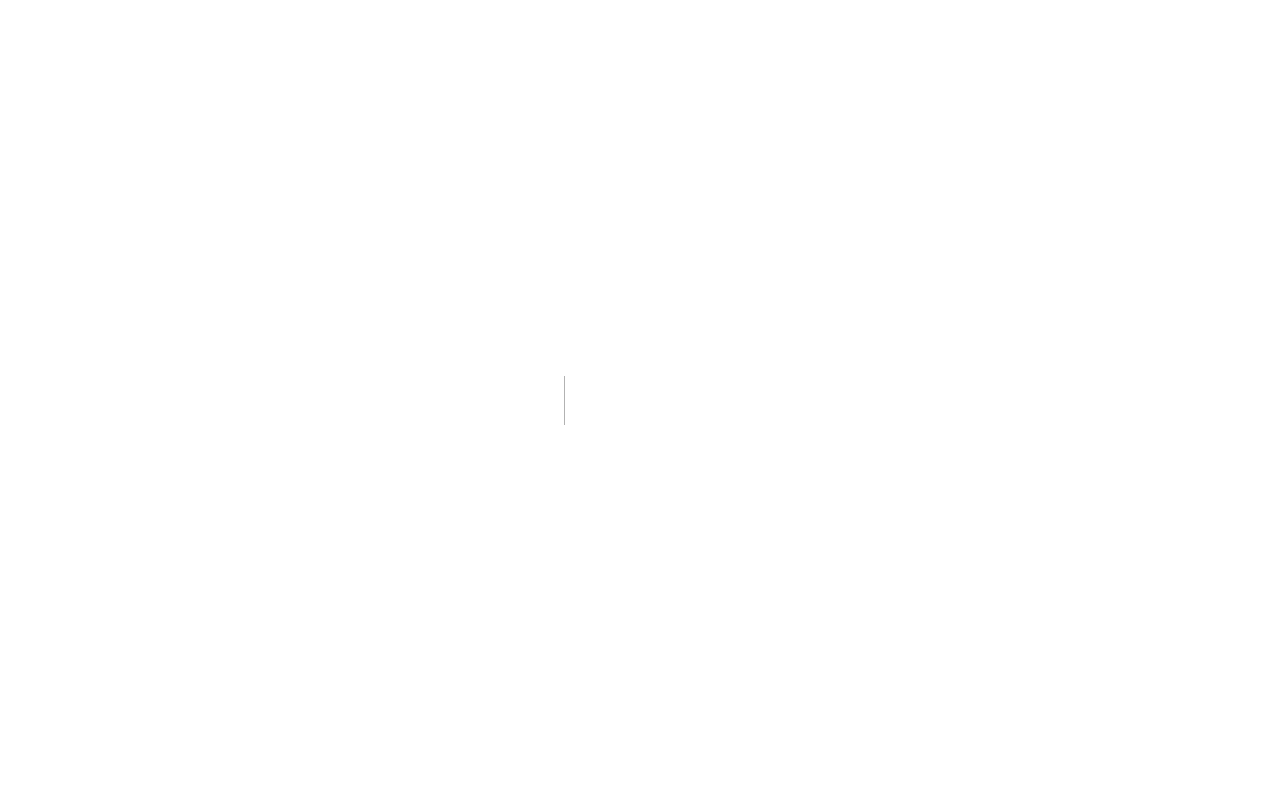
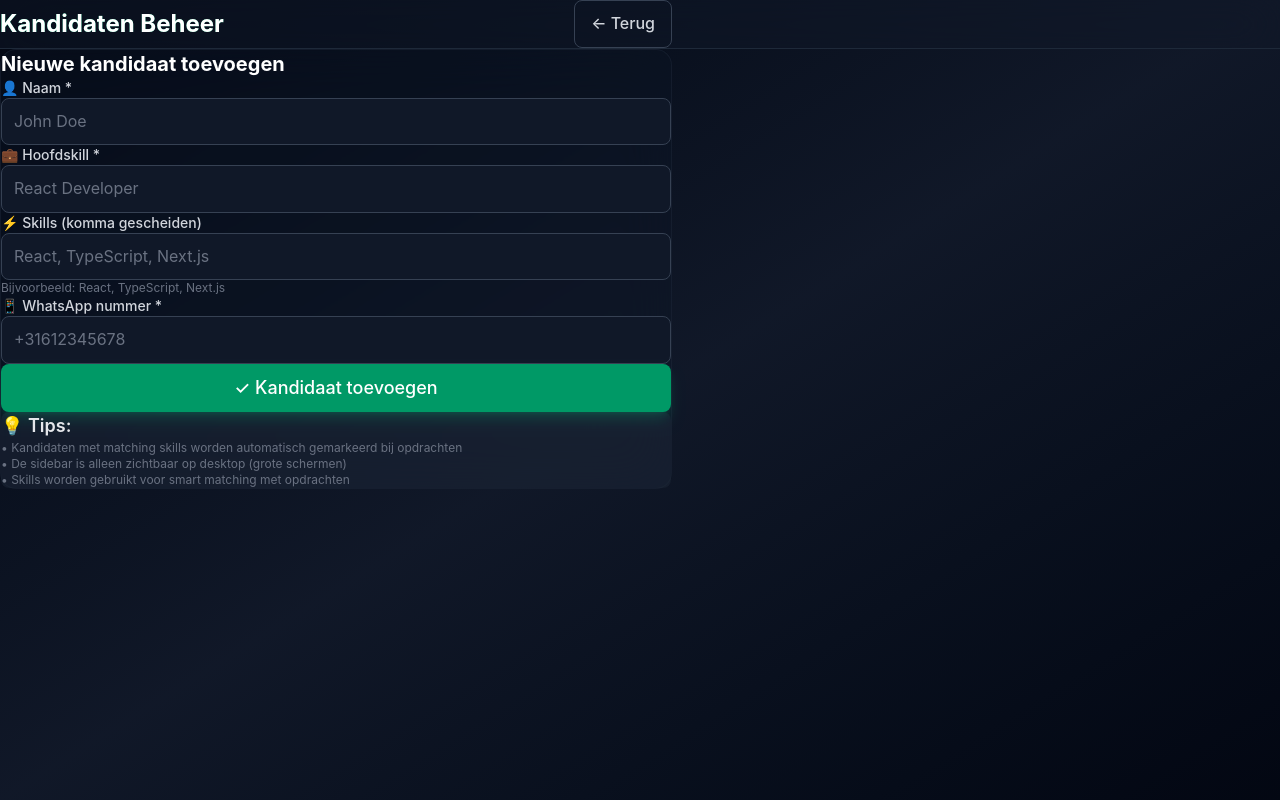
Before and after one commit to drprijkers-del/viavia, a Next.js app: page /kandidaten in a window 1280 px wide. Before the commit this address had no page. Built offline with nearby package versions, Linux system fonts and the light colour scheme.

Commit message:
Add kandidaten management page for testing

```diff
--- /dev/null
+++ b/app/kandidaten/page.tsx
@@ -0,0 +1,154 @@
+"use client";
+
+import { useState } from "react";
+import { createKandidaat, CreateKandidaat } from "@/app/actions/kandidaat";
+import Link from "next/link";
+
+export default function KandidatenPage() {
+  const [formData, setFormData] = useState({
+    naam: "",
+    hoofdskill: "",
+    skills: "",
+    whatsapp_nummer: "",
+  });
+  const [loading, setLoading] = useState(false);
+  const [message, setMessage] = useState("");
+
+  const handleSubmit = async (e: React.FormEvent) => {
+    e.preventDefault();
+    setLoading(true);
+    setMessage("");
+
+    const data: CreateKandidaat = {
+      naam: formData.naam,
+      hoofdskill: formData.hoofdskill,
+      skills: formData.skills.split(",").map(s => s.trim()).filter(s => s),
+      whatsapp_nummer: formData.whatsapp_nummer,
+    };
+
+    const result = await createKandidaat(data);
+
+    if (result.success) {
+      setMessage("✅ Kandidaat toegevoegd!");
+      setFormData({ naam: "", hoofdskill: "", skills: "", whatsapp_nummer: "" });
+    } else {
+      setMessage(`❌ ${result.error}`);
+    }
+
+    setLoading(false);
+  };
+
+  return (
+    <div className="min-h-screen bg-gradient-to-br from-gray-950 via-gray-900 to-gray-950">
+      <div className="border-b border-gray-800 bg-gray-900/50 backdrop-blur-xl">
+        <div className="max-w-2xl mx-auto px-4">
+          <div className="flex items-center justify-between py-4">
+            <h1 className="text-2xl font-bold bg-gradient-to-r from-emerald-400 to-emerald-600 bg-clip-text text-transparent">
+              Kandidaten Beheer
+            </h1>
+            <Link href="/">
+              <button className="btn btn-outline">← Terug</button>
+            </Link>
+          </div>
+        </div>
+      </div>
+
+      <div className="max-w-2xl mx-auto px-4 py-8">
+        <div className="glass rounded-2xl p-6">
+          <h2 className="text-xl font-bold text-white mb-4">Nieuwe kandidaat toevoegen</h2>
+
+          {message && (
+            <div className={`p-3 rounded-lg mb-4 ${
+              message.startsWith("✅")
+                ? "bg-emerald-500/20 border border-emerald-500/30 text-emerald-400"
+                : "bg-red-500/20 border border-red-500/30 text-red-400"
+            }`}>
+              {message}
+            </div>
+          )}
+
+          <form onSubmit={handleSubmit} className="space-y-4">
+            <div>
+              <label className="block text-sm font-medium mb-2 text-gray-300">
+                👤 Naam *
+              </label>
+              <input
+                type="text"
+                value={formData.naam}
+                onChange={(e) => setFormData({ ...formData, naam: e.target.value })}
+                className="input"
+                placeholder="John Doe"
+                required
+                disabled={loading}
+              />
+            </div>
+
+            <div>
+              <label className="block text-sm font-medium mb-2 text-gray-300">
+                💼 Hoofdskill *
+              </label>
+              <input
+                type="text"
+                value={formData.hoofdskill}
+                onChange={(e) => setFormData({ ...formData, hoofdskill: e.target.value })}
+                className="input"
+                placeholder="React Developer"
+                required
+                disabled={loading}
+              />
+            </div>
+
+            <div>
+              <label className="block text-sm font-medium mb-2 text-gray-300">
+                ⚡ Skills (komma gescheiden)
+              </label>
+              <input
+                type="text"
+                value={formData.skills}
+                onChange={(e) => setFormData({ ...formData, skills: e.target.value })}
+                className="input"
+                placeholder="React, TypeScript, Next.js"
+                disabled={loading}
+              />
+              <p className="text-xs text-gray-500 mt-1">
+                Bijvoorbeeld: React, TypeScript, Next.js
+              </p>
+            </div>
+
+            <div>
+              <label className="block text-sm font-medium mb-2 text-gray-300">
+                📱 WhatsApp nummer *
+              </label>
+              <input
+                type="tel"
+                value={formData.whatsapp_nummer}
+                onChange={(e) => setFormData({ ...formData, whatsapp_nummer: e.target.value })}
+                className="input"
+                placeholder="+31612345678"
+                required
+                disabled={loading}
+              />
+            </div>
+
+            <button
+              type="submit"
+              className="btn btn-primary w-full text-lg py-4"
+              disabled={loading}
+            >
+              {loading ? "Bezig..." : "✓ Kandidaat toevoegen"}
+            </button>
+          </form>
+
+          <div className="mt-6 p-4 bg-gray-800/50 rounded-lg">
+            <h3 className="text-sm font-semibold text-gray-400 mb-2">💡 Tips:</h3>
+            <ul className="text-xs text-gray-500 space-y-1">
+              <li>• Kandidaten met matching skills worden automatisch gemarkeerd bij opdrachten</li>
+              <li>• De sidebar is alleen zichtbaar op desktop (grote schermen)</li>
+              <li>• Skills worden gebruikt voor smart matching met opdrachten</li>
+            </ul>
+          </div>
+        </div>
+      </div>
+    </div>
+  );
+}
```
